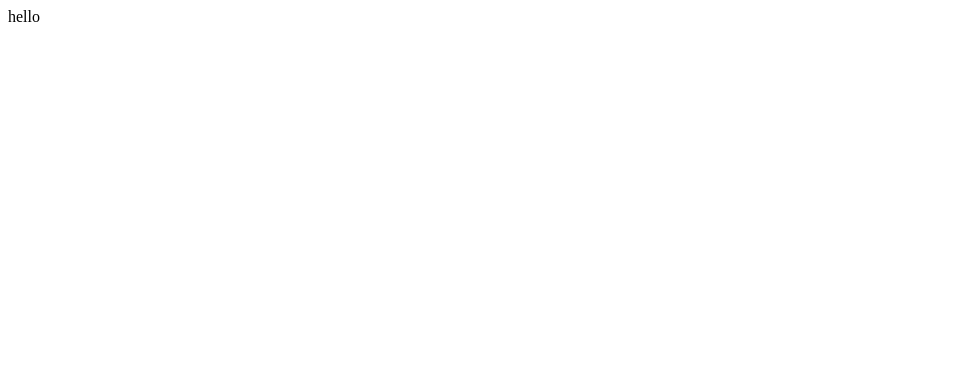
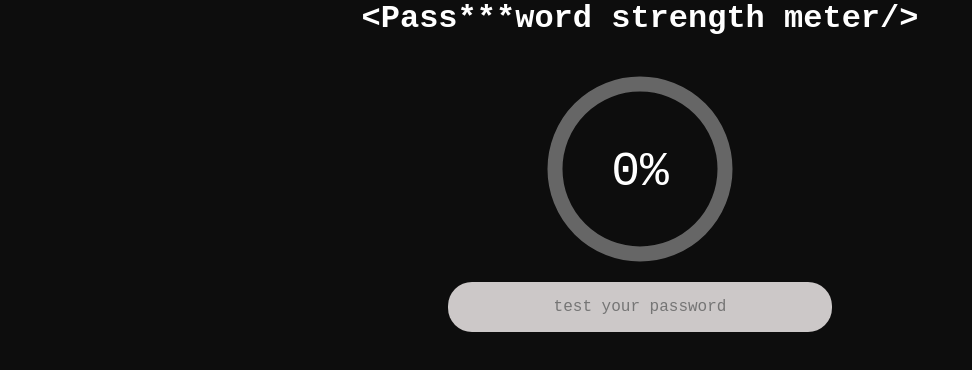
Before and after one commit to Tohid001/password_strength_meter_using_react, a React (Create React App) app: page / in a window 1280 px wide. Shown: the top 370 px of the page, without its empty margins (0-972 px from the left). Built offline with nearby package versions, Linux system fonts and the light colour scheme.

Commit message:
password strength meter is completed

```diff
--- a/src/App.js
+++ b/src/App.js
@@ -1,7 +1,76 @@
-import React from "react";
+import React, { useState } from "react";
+import {
+  StyledHeader,
+  StyledInputBox,
+  StyledCausesModal,
+} from "./StyledComponent.js";
+import ProgressBarr from "./Progressbar/ProgressBar.js";
+import { GlobalReset } from "./Global.styled";
+import useStrength from "./useStrength";
 
 function App() {
-  return <div>hello</div>;
+  const [isFocus, setFocus] = useState(false);
+  const [state, setState] = useStrength();
+  const { value, strength, weaknesses } = state;
+  console.log("password", value);
+  console.log("strength", strength);
+  console.log("weaknesses", weaknesses);
+  console.log("focus", isFocus);
+
+  return (
+    <>
+      <GlobalReset />
+      <div
+        style={{
+          display: "flex",
+          justifyContent: "center",
+          alignItems: "flex-start",
+          background: "#0d0d0d",
+          minHeight: "100vh",
+        }}
+      >
+        <div
+          style={{
+            display: "flex",
+            flexBasis: "100%",
+            justifyContent: "center",
+            alignItems: "center",
+            flexWrap: "wrap",
+            gap: "2rem",
+          }}
+        >
+          <StyledHeader>
+            &lt;Pass<span>***</span>word strength meter/&gt;
+          </StyledHeader>
+          <ProgressBarr strength={strength} />
+          <StyledInputBox isFocus={isFocus}>
+            <input
+              type="text"
+              autoFocus={isFocus}
+              placeholder="test your password"
+              value={value}
+              onChange={(e) => {
+                setState({ ...state, value: e.target.value });
+              }}
+              onFocus={() => {
+                setFocus(!isFocus);
+              }}
+              onBlur={() => {
+                setFocus(!isFocus);
+              }}
+            />
+            {isFocus && weaknesses.length > 0 && (
+              <StyledCausesModal>
+                {weaknesses.map((element) => (
+                  <li>{element.message}</li>
+                ))}
+              </StyledCausesModal>
+            )}
+          </StyledInputBox>
+        </div>
+      </div>
+    </>
+  );
 }
 
 export default App;
--- a/src/Global.styled.js
+++ b/src/Global.styled.js
@@ -1,18 +1,32 @@
 import { createGlobalStyle } from "styled-components";
 
 export const GlobalReset = createGlobalStyle`
+@import url("https://fonts.googleapis.com/css2?family=Fira+Code:wght@300;400;500;600;700&family=Fira+Sans:wght@100;200;500&family=Poppins:wght@400;700&family=Roboto+Slab:wght@600&display=swap");
+
+
  *,
 *::before,
 *::after {
   margin: 0;
   padding: 0;
   box-sizing: border-box;
-  font-family: "Trebuchet MS", sans-serif;
+  /* font-family: "Trebuchet MS", sans-serif; */
   scroll-behavior:smooth;
+  font-family: 'Fira Code', monospace;
 
 }
 &:root{--header:#081621;--iconActiveColor:rgb(235, 52, 131);--vh:${(props) => {
   console.log(props.vh);
   return props.vh;
 }}}
+
+/* body{
+    display:flex;
+    justify-content:center;
+    align-items:center;
+    background:#e8b5b5;
+    min-height:100vh;
+
+
+} */
 `;
--- /dev/null
+++ b/src/Progressbar/ProgressBar.js
@@ -0,0 +1,23 @@
+import React from "react";
+
+import { StyledBox, StyledSvg } from "./ProgressBar.styled";
+
+function ProgressBar({ strength }) {
+  return (
+    <StyledBox strength={strength}>
+      <div>
+        {strength === 100 ? (
+          <span>&#10004;</span>
+        ) : (
+          <span>{`${strength}%`}</span>
+        )}
+      </div>
+      <StyledSvg strength={strength}>
+        <circle r="85" cx="100" cy="100" />
+        <circle r="85" cx="100" cy="100" />
+      </StyledSvg>
+    </StyledBox>
+  );
+}
+
+export default ProgressBar;
--- /dev/null
+++ b/src/Progressbar/ProgressBar.styled.js
@@ -0,0 +1,42 @@
+import styled from "styled-components";
+
+export const StyledBox = styled.div`
+  /* flex-basis: 100%; */
+  position: relative;
+  background: transparent;
+  & div {
+    position: absolute;
+    color: ${({ strength }) => (strength === 100 ? "green" : "#fff")};
+    font-size: 3rem;
+    left: 0;
+    top: 0;
+    right: 0;
+    bottom: 0;
+    display: grid;
+    place-items: center;
+    z-index: 2;
+  }
+`;
+
+export const StyledSvg = styled.svg`
+  --dashArray: calc(2 * 3.1416 * 85);
+  width: 200px;
+  height: 200px;
+  transform: rotate(-90deg);
+
+  & circle {
+    fill: none;
+    stroke-width: 15px;
+    &:nth-child(1) {
+      stroke: #666;
+    }
+    &:nth-child(2) {
+      transition: all 300ms linear;
+      stroke: ${({ strength }) => (strength === 100 ? "green" : "#ff9f1e")};
+      stroke-linecap: round;
+      stroke-dasharray: var(--dashArray);
+      stroke-dashoffset: ${({ strength }) =>
+        ` calc(var(--dashArray) * (1 - ${strength / 100}))`};
+    }
+  }
+`;
--- /dev/null
+++ b/src/StyledComponent.js
@@ -0,0 +1,85 @@
+import styled from "styled-components";
+
+export const StyledHeader = styled.div`
+  font-weight: 700;
+  font-size: 2rem;
+  /* background-color: red; */
+  flex-basis: 100%;
+  text-align: center;
+  color: white;
+  & span {
+    text-align: center;
+    display: inline-block;
+    line-height: 2rem;
+  }
+`;
+
+// export const StyledStrengthMeter = styled.div`
+//   width: 40%;
+//   text-align: center;
+//   color: white;
+//   font-size: 1rem;
+//   padding: 0.5em 0;
+//   border-radius: 1.5rem;
+//   overflow: hidden;
+//   position: relative;
+//   z-index: 1;
+
+//   &:before {
+//     content: "";
+//     position: absolute;
+//     background: #ff9f1e;
+//     height: 100%;
+//     left: 0;
+//     top: 0;
+//     width: ${(props) => {
+//       return `calc(1% * ${props.length})`;
+//     }};
+//     z-index: -1;
+//   }
+
+//   &:after {
+//     content: "";
+//     position: absolute;
+//     background: #666;
+//     left: 0;
+//     top: 0;
+//     right: 0;
+//     bottom: 0;
+//     z-index: -2;
+//   }
+// `;
+
+export const StyledInputBox = styled.div`
+  flex-basis: 100%;
+  display: grid;
+  place-items: center;
+  margin-top: -1.5rem;
+  & input {
+    /* outline: ${({ isFocus }) => (isFocus ? "1px solid #f200ff" : null)}; */
+    text-align: center;
+    border: none;
+    width: 30%;
+    padding: 1em;
+    font-size: 1rem;
+    border-radius: 1.5em;
+    background: #ccc8c8;
+    transition: all 200ms linear;
+    &:focus {
+      /* border: 1px solid lightgoldenrodyellow; */
+      outline: none;
+      background: #e3e1e1;
+    }
+  }
+`;
+
+export const StyledCausesModal = styled.ul`
+  padding: 20px;
+  width: 25%;
+  /* height: 300px; */
+  border-radius: 0 0 10px 10px;
+  background: black;
+  /* box-shadow: 0 10px 10px #2e2323, 0 15px 12px #2e2323; */
+  box-shadow: 0 10px 20px #362f2f, 0 6px 6px #362f2f;
+  color: #805012;
+`;
--- a/src/index.js
+++ b/src/index.js
@@ -1,16 +1,16 @@
-import React from 'react';
-import ReactDOM from 'react-dom';
-import App from './App';
-import reportWebVitals from './reportWebVitals';
+import React from "react";
+import ReactDOM from "react-dom";
+import App from "./App";
+// import reportWebVitals from "./reportWebVitals";
 
 ReactDOM.render(
-    <React.StrictMode>
-        <App />
-    </React.StrictMode>,
-    document.getElementById('root')
+  <React.StrictMode>
+    <App />
+  </React.StrictMode>,
+  document.getElementById("root")
 );
 
 // If you want to start measuring performance in your app, pass a function
 // to log results (for example: reportWebVitals(console.log))
 // or send to an analytics endpoint. Learn more: https://bit.ly/CRA-vitals
-reportWebVitals();
+// reportWebVitals();
--- a/src/reportWebVitals.js
+++ /dev/null
@@ -1,13 +0,0 @@
-const reportWebVitals = (onPerfEntry) => {
-    if (onPerfEntry && onPerfEntry instanceof Function) {
-        import('web-vitals').then(({ getCLS, getFID, getFCP, getLCP, getTTFB }) => {
-            getCLS(onPerfEntry);
-            getFID(onPerfEntry);
-            getFCP(onPerfEntry);
-            getLCP(onPerfEntry);
-            getTTFB(onPerfEntry);
-        });
-    }
-};
-
-export default reportWebVitals;
--- /dev/null
+++ b/src/useStrength.js
@@ -0,0 +1,22 @@
+import React, { useState, useCallback, useEffect, useRef } from "react";
+import { calculatePasswordStrength } from "./weaknessFunctions";
+
+export default function useStrength() {
+  const [state, setState] = useState({
+    value: "",
+    strength: 0,
+    weaknesses: [],
+  });
+
+  useEffect(() => {
+    let weaknessLists = calculatePasswordStrength(state.value);
+    let sumStrength = 100;
+    weaknessLists.length &&
+      weaknessLists.forEach((weaknessListItem) => {
+        sumStrength -= weaknessListItem.score;
+      });
+
+    setState({ ...state, strength: sumStrength, weaknesses: weaknessLists });
+  }, [state.value]);
+  return [state, setState];
+}
--- /dev/null
+++ b/src/weaknessFunctions.js
@@ -0,0 +1,81 @@
+export const calculatePasswordStrength = (password) => {
+  const weaknesses = [];
+  weaknesses.push(lengthWeakness(password));
+  weaknesses.push(lowercaseWeakness(password));
+  weaknesses.push(uppercaseWeakness(password));
+  weaknesses.push(numberWeakness(password));
+  weaknesses.push(specialCharactersWeakness(password));
+  weaknesses.push(repeatCharactersWeakness(password));
+  return weaknesses.filter((element) => element);
+};
+
+function lengthWeakness(password) {
+  const length = password.length;
+
+  if (length <= 5) {
+    return {
+      message: "Your password is too short",
+      score: 20,
+    };
+  }
+
+  if (length <= 10) {
+    return {
+      message: "Your password could be longer",
+      score: 20,
+    };
+  }
+}
+
+function uppercaseWeakness(password) {
+  return characterTypeWeakness(password, /[A-Z]/g, "uppercase characters");
+}
+
+function lowercaseWeakness(password) {
+  return characterTypeWeakness(password, /[a-z]/g, "lowercase characters");
+}
+
+function numberWeakness(password) {
+  return characterTypeWeakness(password, /[0-9]/g, "numbers");
+}
+
+function specialCharactersWeakness(password) {
+  return characterTypeWeakness(
+    password,
+    /[^0-9a-zA-Z\s]/g,
+    "special characters"
+  );
+}
+
+function characterTypeWeakness(password, regex, type) {
+  const matches = password.match(regex) || [];
+
+  if (matches.length === 0) {
+    return {
+      message: `Your password has no ${type}`,
+      score: 20,
+    };
+  }
+
+  if (matches.length < 2) {
+    console.log(matches);
+    return {
+      message: `Your password could use more ${type}`,
+      score: 20,
+    };
+  }
+}
+
+function repeatCharactersWeakness(password) {
+  const matches = password.match(/(.)\1/g) || [];
+
+  if (!password) {
+    return;
+  }
+  if (matches.length > 0) {
+    return {
+      message: "Your password has repeat characters",
+      score: 20,
+    };
+  }
+}
```
Also changed, not shown: 1 other file (tests, documents, lock files or other folders).
